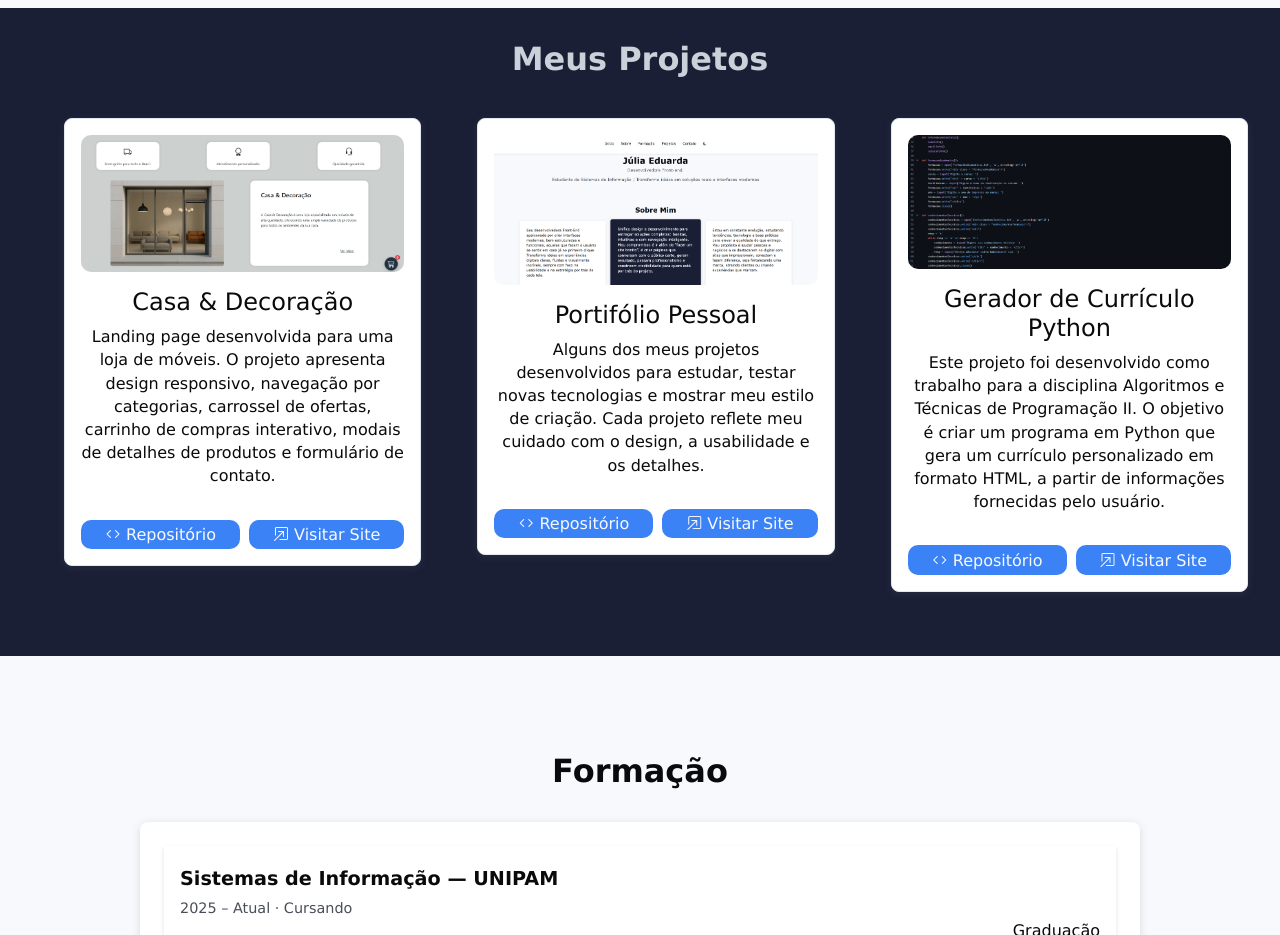
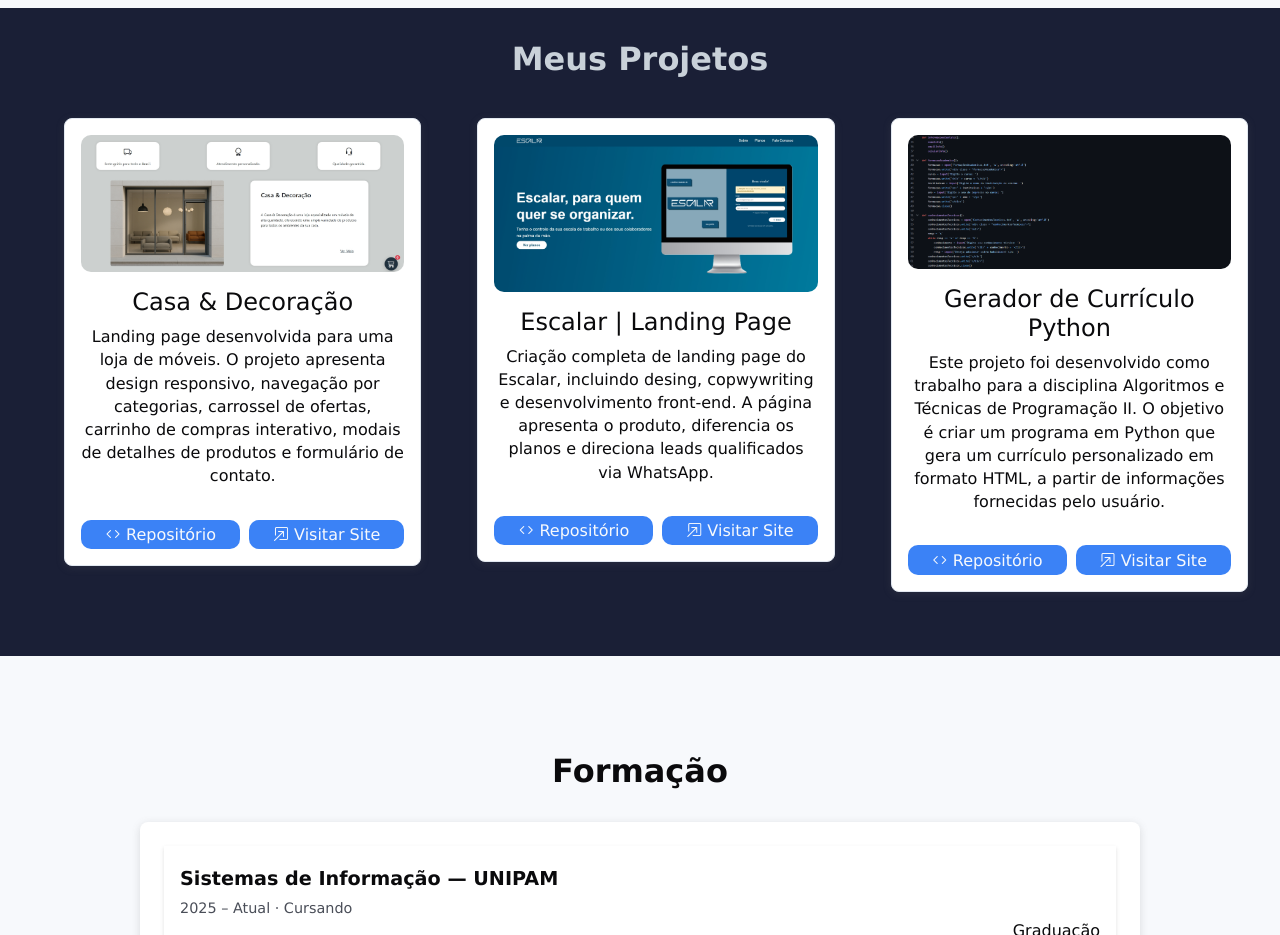
Before and after one commit to julia-ed2/Portifolio-Julia, a plain HTML site: page portifolio/index.html in a window 1280 px wide. Shown: the part 1640-2575 px from the top of the page. Drawn offline with nearby package versions, Linux system fonts and the light colour scheme.

Commit message:
atualização em projetos

```diff
--- a/portifolio/index.html
+++ b/portifolio/index.html
@@ -106,20 +106,20 @@
                     </div>
                     <div class="col-12 col-md-6 col-lg-4">
                         <li class="projeto-box">
-                            <img src="assets/img/portifolio.png" alt="" class="img-fluid img-projeto">
-                            <h3 class="mt-3">Portifólio Pessoal</h3>
+                            <img src="assets/img/Captura de tela_14-11-2025_15311_julia-ed2.github.io.jpeg" alt="" class="img-fluid img-projeto">
+                            <h3 class="mt-3">Escalar | Landing Page</h3>
                             <p>
-                                Alguns dos meus projetos desenvolvidos para estudar, testar novas
-                                tecnologias e mostrar meu estilo de criação. Cada projeto reflete meu cuidado com o
-                                design, a usabilidade e os detalhes.
+                                Criação completa de landing page do Escalar, incluindo desing, copwywriting e
+                                desenvolvimento front-end. A página apresenta o produto, diferencia os planos e
+                                direciona leads qualificados via WhatsApp.
                             </p>
                             <div class="d-flex justify-content-between">
                                 <div class="btn-visit">
-                                    <a href="https://github.com/julia-ed2/Portifolio-Julia" target="_blank"><i
+                                    <a href="https://github.com/julia-ed2/landingPage-Escalar.git" target="_blank"><i
                                             class="bi bi-code"></i> Repositório</a>
                                 </div>
                                 <div class="btn-visit ms-2">
-                                    <a href="https://julia-ed2.github.io/Portifolio-Julia/portifolio/index.html" target="_blank"><i
+                                    <a href="https://julia-ed2.github.io/landingPage-Escalar/" target="_blank"><i
                                             class="bi bi-box-arrow-in-up-right"></i> Visitar Site</a>
                                 </div>
                             </div>
```
Also changed, not shown: portifolio/assets/img/Captura de tela_14-11-2025_15311_julia-ed2.github.io.jpeg (added).
